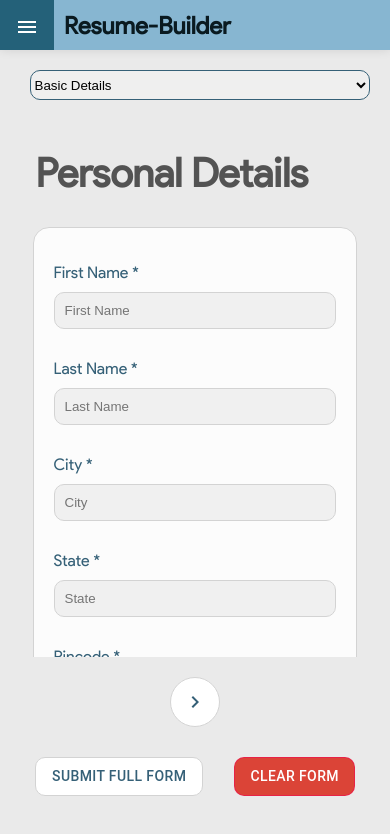
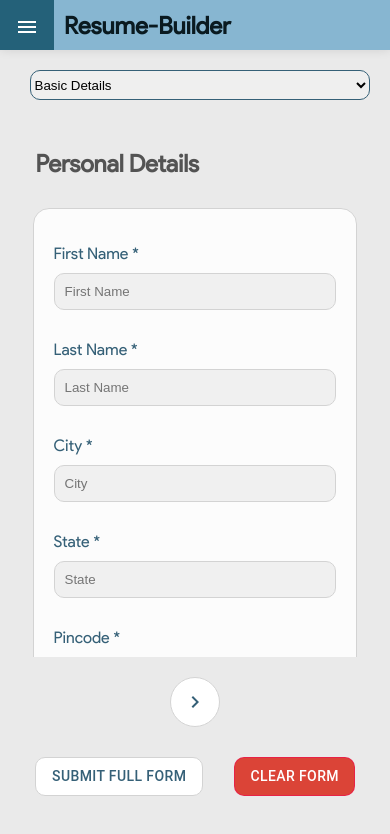
Before and after one commit to SBhattacharya45/resume-builder, a React (Create React App) app: page /form in a window 390 px wide. Shown: the top 834 px of the page. Built offline with nearby package versions, Linux system fonts and the light colour scheme; what @react-pdf/renderer would draw is missing.

Commit message:
font size mobile

```diff
--- a/src/components/FormElements/FormElements.module.css
+++ b/src/components/FormElements/FormElements.module.css
@@ -159,6 +159,10 @@
         width: 97%;
     }
 
+    .heading {
+        font-size: 1.5rem;
+    }
+
 
     .InputContainer {
         display: flex;
```
